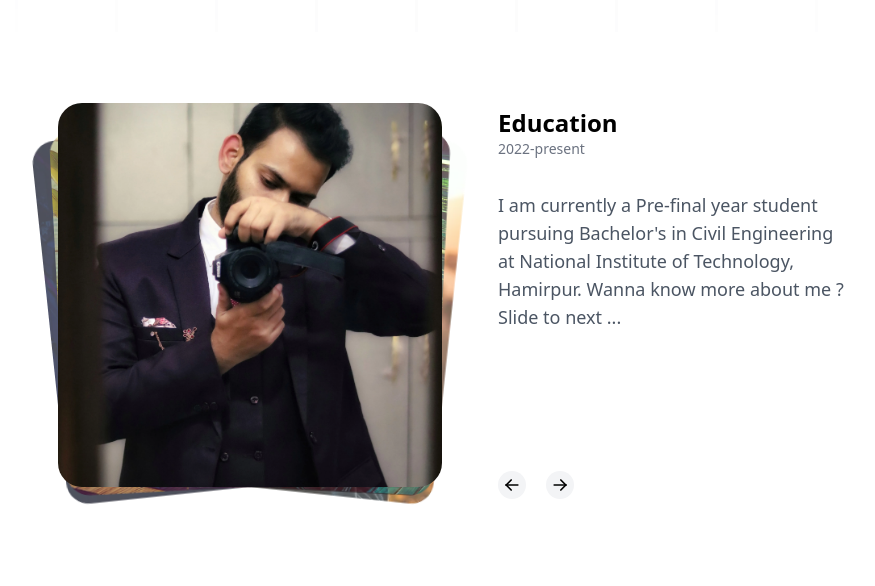
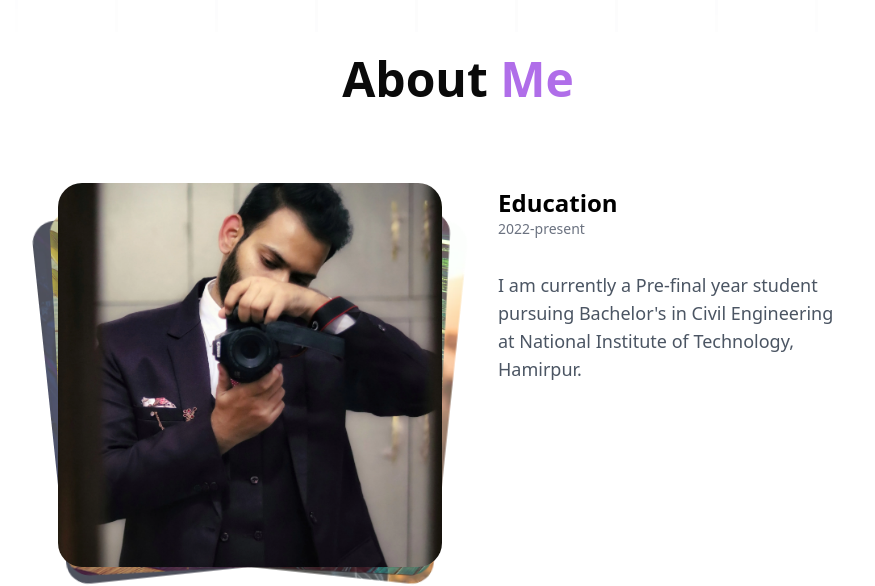
Before and after one commit to Irtesaam/portfolio, a Next.js app: page / in a window 1280 px wide. Shown: the part 768-1354 px from the top of the page, without its empty margins (182-1057 px from the left). Built offline with nearby package versions, Linux system fonts and the light colour scheme.

Commit message:
animation in about section

```diff
--- a/src/components/about.tsx
+++ b/src/components/about.tsx
@@ -5,7 +5,7 @@ export function About() {
     const testimonials = [
         {
             quote:
-                "I am currently a Pre-final year student pursuing Bachelor's in Civil Engineering at National Institute of Technology, Hamirpur. Wanna know more about me ? Slide to next ...                                                                                                                                                                                                                                                                                                                                                                         ",
+                "I am currently a Pre-final year student pursuing Bachelor's in Civil Engineering at National Institute of Technology, Hamirpur.",
             name: "Education",
             designation: "2022-present",
             src: "/about/ab1.webp",
@@ -47,7 +47,7 @@ export function About() {
         },
     ];
     return (
-        <div className='py-20' id='about'>
+        <div className='py-20 mt-20' id='about'>
             <h1 className='heading'>
                 About {' '}
                 <span className='dark:text-purple text-[#b06ee9]'>Me</span>
--- a/src/components/ui/animated-testimonials.tsx
+++ b/src/components/ui/animated-testimonials.tsx
@@ -14,7 +14,7 @@ type Testimonial = {
 
 export const AnimatedTestimonials = ({
     testimonials,
-    autoplay = false,
+    autoplay = true,
 }: {
     testimonials: Testimonial[];
     autoplay?: boolean;
@@ -35,7 +35,7 @@ export const AnimatedTestimonials = ({
 
     useEffect(() => {
         if (autoplay) {
-            const interval = setInterval(handleNext, 10000);
+            const interval = setInterval(handleNext, 7000);
             return () => clearInterval(interval);
         }
     }, [autoplay, handleNext]);
@@ -148,7 +148,7 @@ export const AnimatedTestimonials = ({
                             ))}
                         </motion.p>
                     </motion.div>
-                    <div className="relative">
+                    {/* <div className="relative">
                         <div className="flex pt-10 gap-5 md:pt-0">
                             <button
                                 onClick={handlePrev}
@@ -163,7 +163,7 @@ export const AnimatedTestimonials = ({
                                 <IconArrowRight className="h-5 w-5 text-black dark:text-neutral-400 group-hover/button:-rotate-12 transition-transform duration-300" />
                             </button>
                         </div>
-                    </div>
+                    </div> */}
                 </div>
             </div>
         </div>
```
